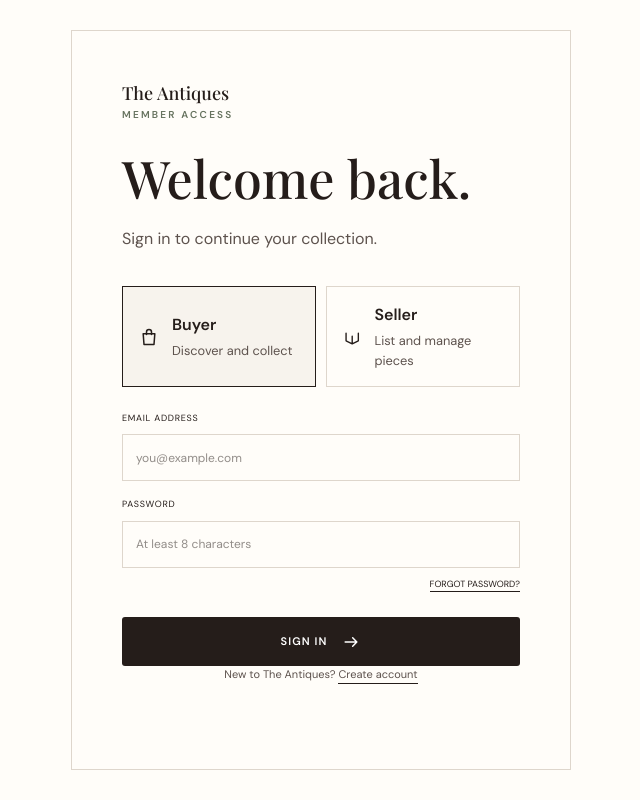
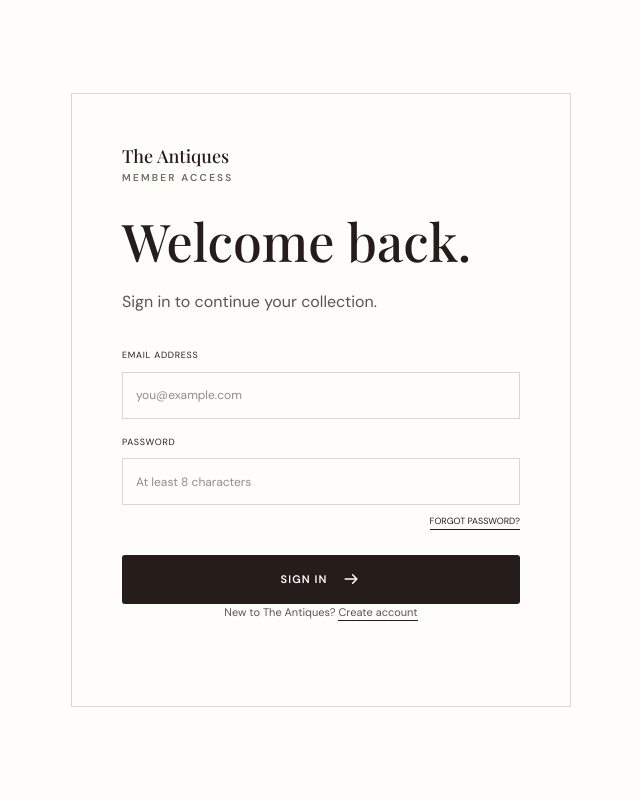
Before and after one commit to karlsd2/The-Antiques, a React (Vite) app: page / in a window 1280 px wide. Shown: the whole page, without its empty margins (319-959 px from the left). Built offline with nearby package versions, Linux system fonts and the light colour scheme; no server answers; the database is empty; the HTML template or start-up script is replaced by a standard one; a web font is replaced by a local one.

Commit message:
improve sign in page

```diff
--- a/src/pages/Auth.tsx
+++ b/src/pages/Auth.tsx
@@ -45,7 +45,7 @@ export function Auth({ mode, navigate, onLogin }: { mode: "login" | "register" |
             <span className="eyebrow">{mode === "login" ? "Member access" : mode === "register" ? "Create an account" : "Password recovery"}</span>
             <h1>{copy[0]}</h1>
             <p>{copy[1]}</p>
-            {(mode === "login" || mode === "register") && (
+            {mode === "register" && (
               <div className="role-cards">
                 <button className={selectedRole === "buyer" ? "active" : ""} onClick={() => setSelectedRole("buyer")}>
                   <Icon name="bag" />
```
